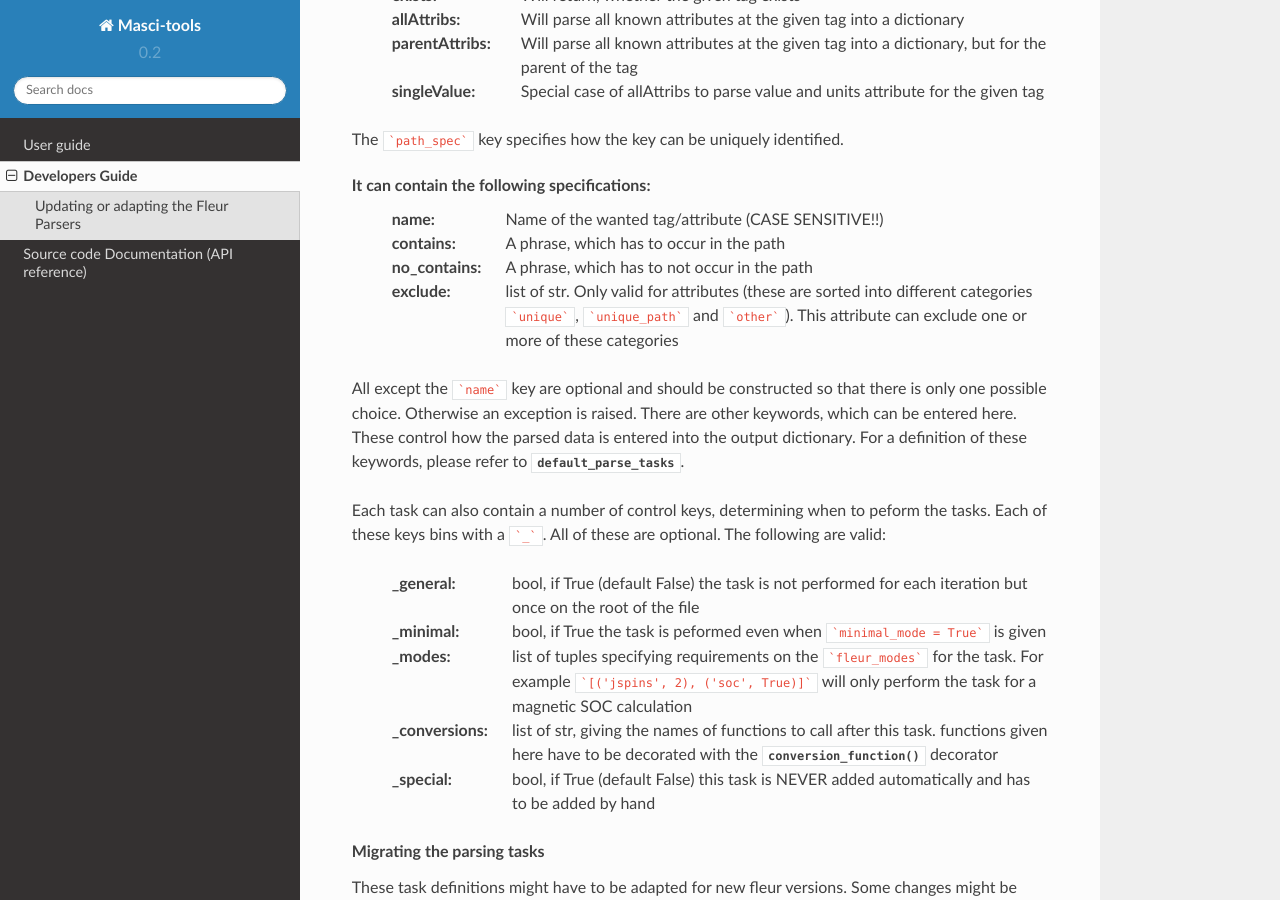
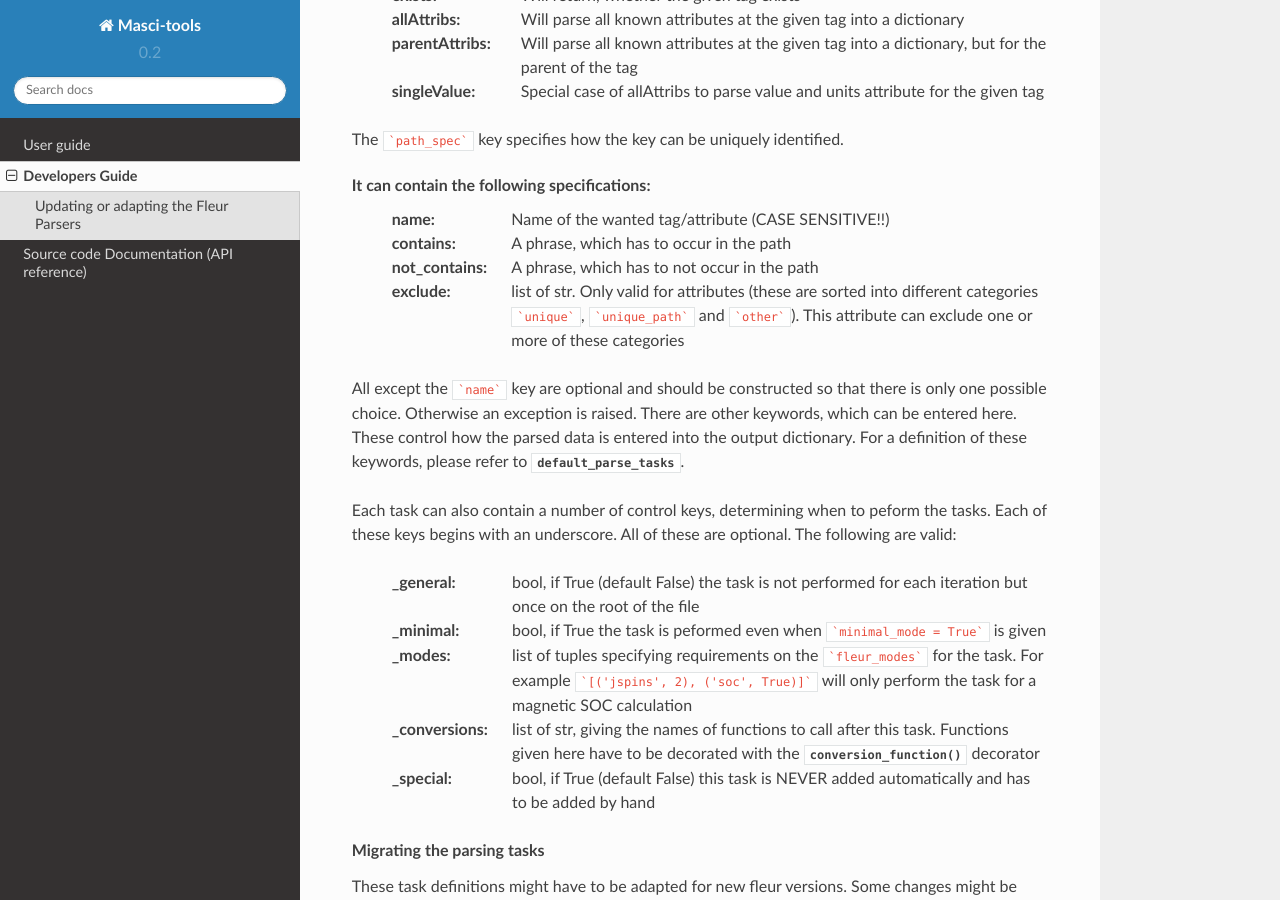
Before and after one commit to JuDFTteam/masci-tools, a Sphinx documentation site: the page built from docs/source/devel_guide/index.rst, in a window 1280 px wide and 900 px high, scrolled down 2074 px. Built offline with Sphinx 7.4.7 and the Read the Docs theme 2.0.0, drawn with Linux system fonts in a browser that asks for light colours; formulas are drawn with MathJax 3.

Commit message:
Fix some typos in docs

````diff
--- a/docs/source/devel_guide/index.rst
+++ b/docs/source/devel_guide/index.rst
@@ -89,7 +89,7 @@ All functions below can either be called in python scripts or from the commandli
   It can contain the following specifications:
     :name: Name of the wanted tag/attribute (CASE SENSITIVE!!)
     :contains: A phrase, which has to occur in the path
-    :no_contains: A phrase, which has to not occur in the path
+    :not_contains: A phrase, which has to not occur in the path
     :exclude: list of str. Only valid for attributes (these are sorted into different categories
               ```unique```, ```unique_path``` and ```other```). This attribute can exclude one or more
               of these categories
@@ -99,7 +99,7 @@ All functions below can either be called in python scripts or from the commandli
   here. These control how the parsed data is entered into the output dictionary. For a definition of these keywords, please refer to :py:mod:`~masci_tools.io.parsers.fleur.default_parse_tasks`.
 
   Each task can also contain a number of control keys, determining when to peform the tasks.
-  Each of these keys bins with a ```_```. All of these are optional.
+  Each of these keys begins with an underscore. All of these are optional.
   The following are valid:
 
     :_general: bool, if True (default False) the task is not performed for each iteration but once
@@ -108,7 +108,7 @@ All functions below can either be called in python scripts or from the commandli
     :_modes: list of tuples specifying requirements on the ```fleur_modes``` for the task.
              For example ```[('jspins', 2), ('soc', True)]``` will only perform the task for a
              magnetic SOC calculation
-    :_conversions: list of str, giving the names of functions to call after this task. functions
+    :_conversions: list of str, giving the names of functions to call after this task. Functions
                    given here have to be decorated with the :py:func:`~masci_tools.util.parse_tasks_decorators.conversion_function()` decorator
     :_special: bool, if True (default False) this task is NEVER added automatically and has to be added
                by hand
--- a/docs/source/user_guide/parser/fleur_parser.rst
+++ b/docs/source/user_guide/parser/fleur_parser.rst
@@ -26,7 +26,7 @@ The conversion of each attribute or text is done according to the FleurInputSche
 Parser for the Fleur out.xml file
 +++++++++++++++++++++++++++++++++
 
-For the ```out.xml``` file a similar parser is implemented. However, since the ouput file contains a lot more information, which is not always useful the :py:func:`~masci_tools.io.parsers.fleur.outxml_parser()` is defined a lot more selectively. But the usage is almost completely identical to the input file.
+For the ```out.xml``` file a similar parser is implemented. However, since the output file contains a lot more information, which is not always useful the :py:func:`~masci_tools.io.parsers.fleur.outxml_parser()` is defined a lot more selectively. But the usage is almost completely identical to the input file.
 
 .. code-block:: python
 
````
